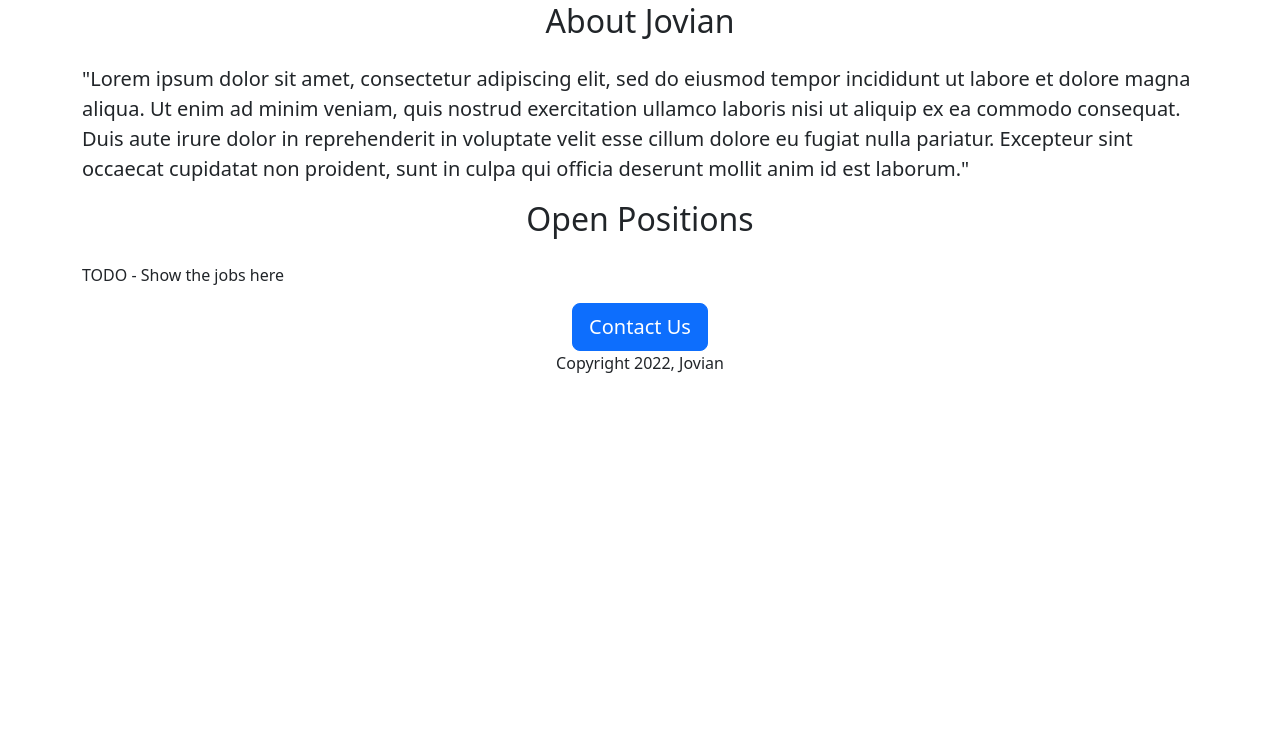
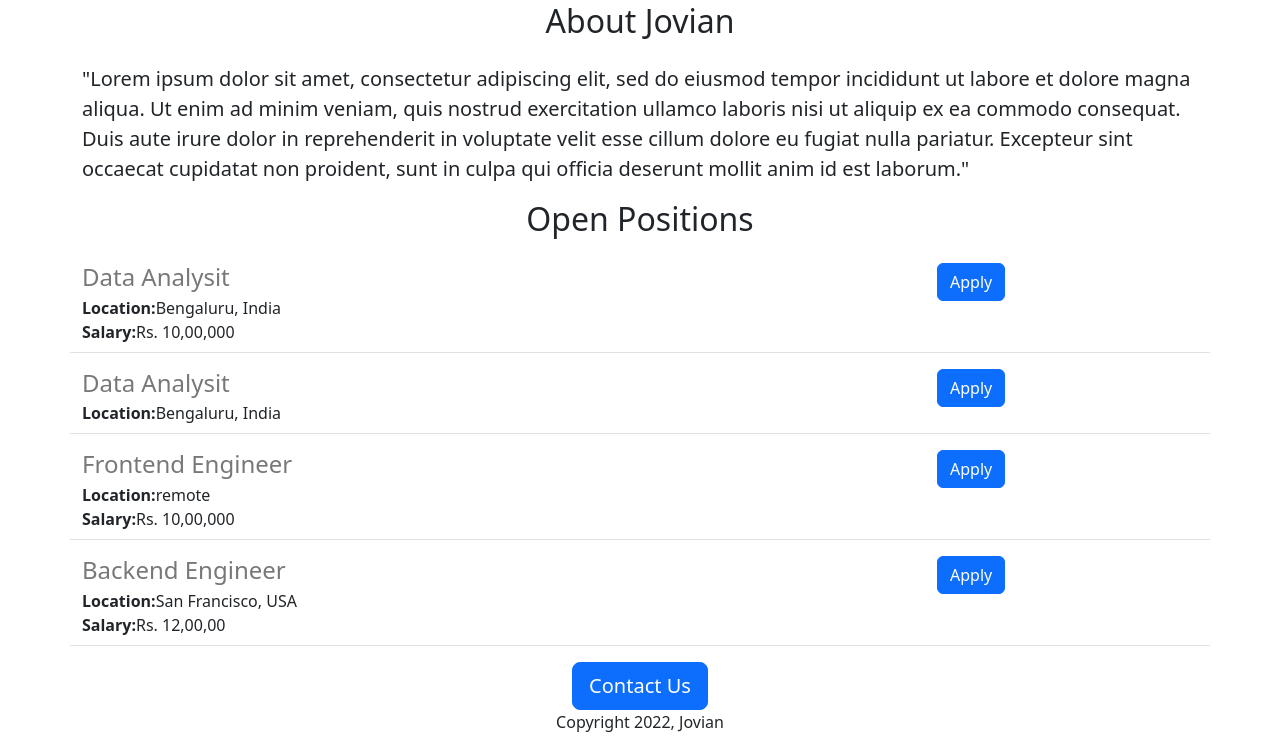
Before and after one commit to Craggy-sense/jovian-careers--website, a Flask app: page / in a window 1280 px wide. Shown: the part 446-1196 px from the top of the page. Before the commit the page ends 819 px from the top, so only its background shows below. Run offline with Flask 3, Linux system fonts and the light colour scheme.

Commit message:
initial task

```diff
--- a/app.py
+++ b/app.py
@@ -1,10 +1,40 @@
-from flask import Flask, render_template
+from flask import Flask, render_template, jsonify
 
 app =Flask(__name__)
 
+JOBS = [
+    {
+        'id': 1,
+        'title': 'Data Analysit',
+        'location': 'Bengaluru, India',
+        'salary': 'Rs. 10,00,000'
+    },
+    {
+         'id': 2,
+        'title': 'Data Analysit',
+        'location': 'Bengaluru, India'
+
+    },
+    {
+         'id': 3,
+        'title': 'Frontend Engineer',
+        'location': 'remote',
+        'salary': 'Rs. 10,00,000'
+    },
+    {
+         'id': 4,
+        'title': 'Backend Engineer',
+        'location': 'San Francisco, USA',
+        'salary': 'Rs. 12,00,00'
+    }
+]
+
 @app.route("/")
 def hello_world():
-    return render_template('home.html')
+    return render_template('home.html', jobs=JOBS, company_name="JOVIAN CAREERS")
 
+@app.route("/api/jobs")
+def list_jobs():
+    return jsonify(JOBS)
 if __name__ =="__main__":
     app.run(host='0.0.0.0', debug=True)
--- a/templates/home.html
+++ b/templates/home.html
@@ -4,7 +4,7 @@
     <meta charset="UTF-8">
     <meta http-equiv="X-UA-Compatible" content="IE=edge">
     <meta name="viewport" content="width=device-width, initial-scale=1.0">
-    <title>Jovian Careers</title>
+    <title>{{company_name}}</title>
     <link href="https://cdn.jsdelivr.net/npm/bootstrap@5.3.0-alpha3/dist/css/bootstrap.min.css" rel="stylesheet" integrity="sha384-KK94CHFLLe+nY2dmCWGMq91rCGa5gtU4mk92HdvYe+M/SXH301p5ILy+dN9+nJOZ" crossorigin="anonymous">
     <style>
         #career {
@@ -29,7 +29,12 @@
         sunt in culpa qui officia deserunt mollit anim id est laborum."
     </p>
     <h2 class="text-center mt-2 mb-4"> Open Positions</h2>
-    <p class="mt-4">TODO - Show the jobs here</p>
+    <div>
+
+        {%for job in jobs%}
+           {% include 'jobitem.html' %}
+        {% endfor %}
+    </div>
     <div class="text-center">
         <button class="btn btn-primary btn-lg">Contact Us</button>
         <p>Copyright 2022, Jovian</p>
--- /dev/null
+++ b/templates/jobitem.html
@@ -0,0 +1,17 @@
+<div class="border-bottom row" style="margin-bottom:16px;padding-bottom:8px">
+    <div class="col-9">
+    <h4 style="color:rgb(120,120,120); margin-bottom:4px;">{{job['title']}}</h4>
+    <div>
+        <b>Location:</b>{{job['location']}}
+    </div>
+    {% if 'salary' in job %}
+    <div>
+        <b>Salary:</b>{{job['salary']}}
+    </div>
+    {% endif %}
+</div>
+<div class="col-3">
+    <button type="button" class="btn btn-primary">Apply</button>
+</div>
+
+</div>
```
